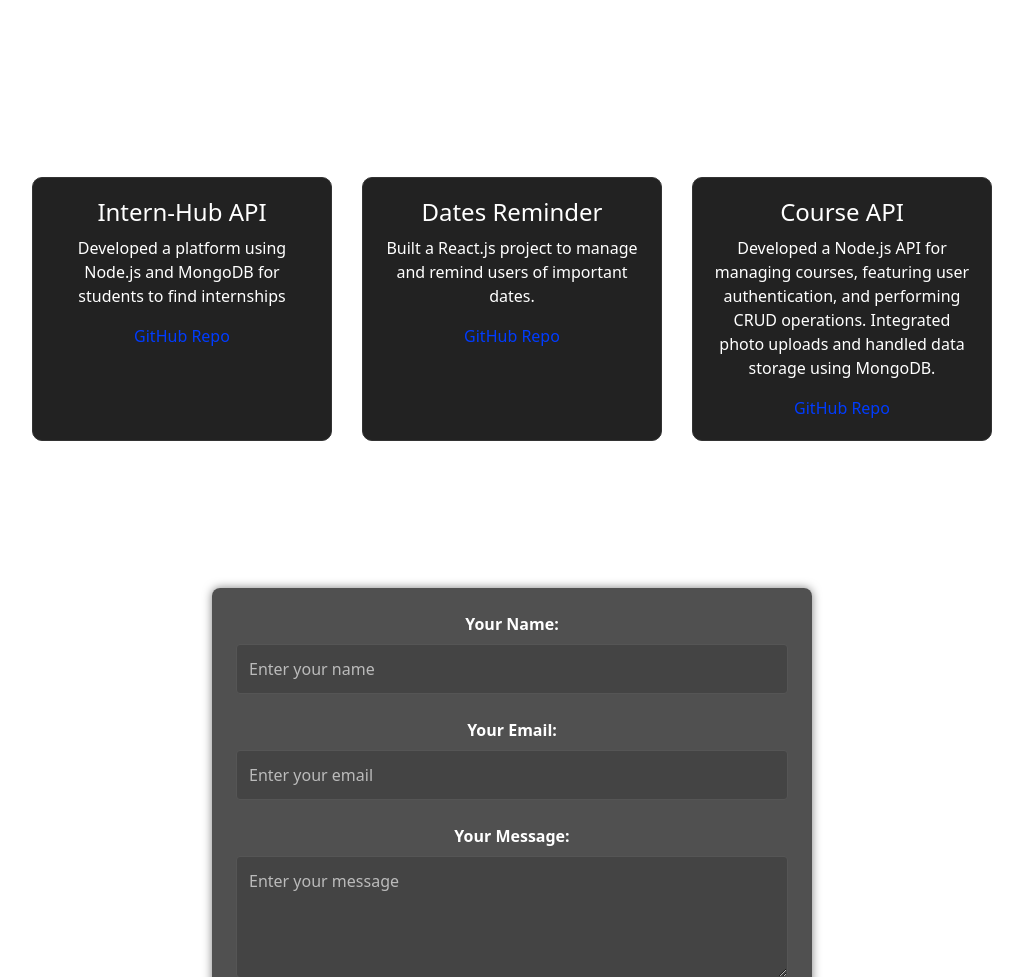
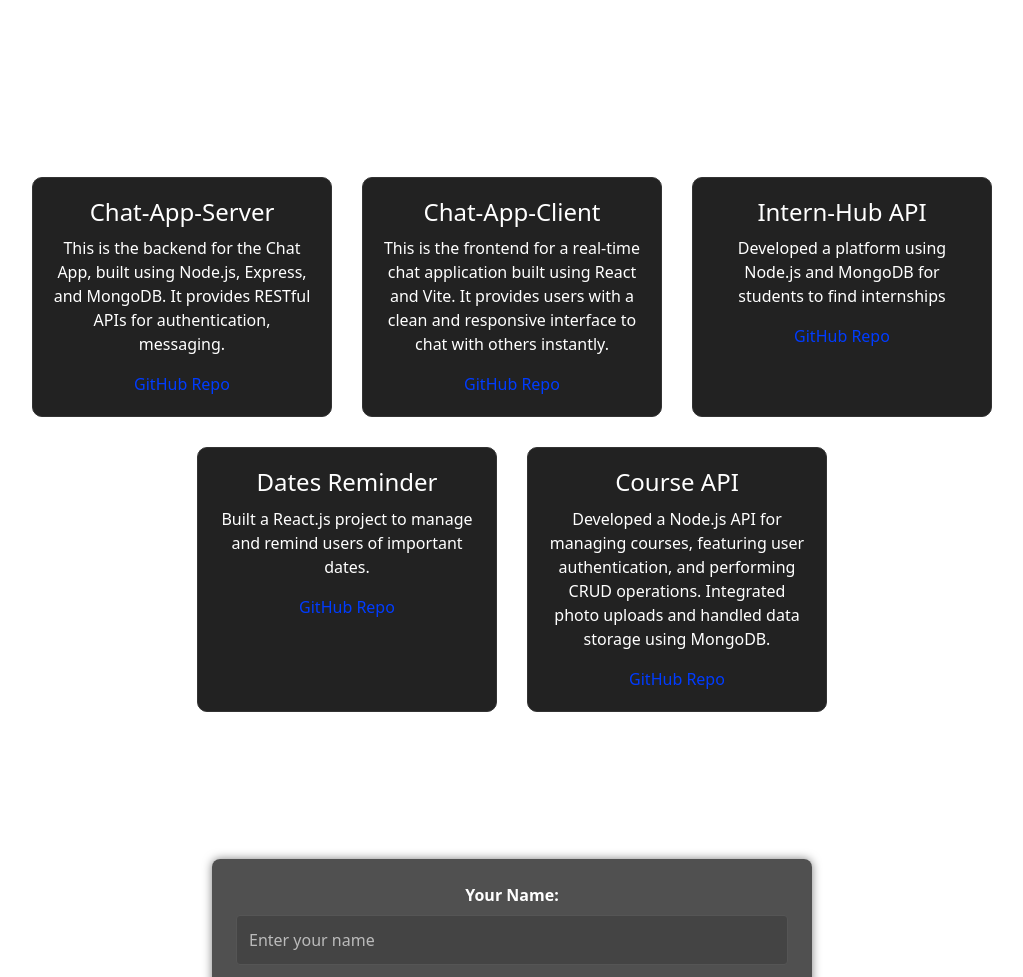
Before and after one commit to Omarsa2002/portfolio, a plain HTML site: page index.html in a window 1280 px wide. Shown: the part 3129-4106 px from the top of the page, without its empty margins (128-1151 px from the left). Drawn offline with nearby package versions, Linux system fonts and the light colour scheme; animation ran at ten frames a second.

Commit message:
Update index.html

```diff
--- a/index.html
+++ b/index.html
@@ -42,7 +42,7 @@
                 </div>
             </div>
             <i class="fa-solid icon-menu fa-bars "></i>
-            <a href="https://drive.google.com/file/d/153R92HLfTjo6beSuSW9_u2sT7pj47wq3/view?usp=sharing" target="_blank"  class=" btn-header">
+            <a href="https://drive.google.com/file/d/1Fs9DQs1TZ619qmxHaM3FK-daNNQFm3J9/view?usp=sharing" target="_blank"  class=" btn-header">
                 My Resume
             </a>
         </div>
@@ -86,7 +86,7 @@
                         </a>
                     </div>
                     <div class="d-flex gap-4">
-                        <a href="https://drive.google.com/file/d/153R92HLfTjo6beSuSW9_u2sT7pj47wq3/view?usp=sharing" target="_blank" class="btn-project ">
+                        <a href="https://drive.google.com/file/d/1Fs9DQs1TZ619qmxHaM3FK-daNNQFm3J9/view?usp=sharing" target="_blank" class="btn-project ">
                             My Resume
                         </a>
                         <a href="#about" class="btn-hire ">
@@ -215,6 +215,24 @@
             <h2>Projects</h2>
             <div class="project-list">
                 <div class="project">
+                    <h3>Chat-App-Server</h3>
+                    <p>
+                        This is the backend for the Chat App, built using Node.js, Express, and MongoDB. It provides
+                        RESTful APIs for authentication, messaging.
+                    </p>
+                    <a href="https://github.com/Omarsa2002/Chat-App-Server" target="_blank">GitHub Repo</a>
+                    <!-- <a href="https://yourprojectdemo.com" target="_blank">Live Demo</a> -->
+                </div>
+                <div class="project">
+                    <h3>Chat-App-Client</h3>
+                    <p>
+                        This is the frontend for a real-time chat application built using React and Vite. It provides users
+                        with a clean and responsive interface to chat with others instantly.
+                    </p>
+                    <a href="https://github.com/InternHub-Project/Intern-Hub-Api" target="_blank">GitHub Repo</a>
+                    <!-- <a href="https://yourprojectdemo.com" target="_blank">Live Demo</a> -->
+                </div>
+                <div class="project">
                     <h3>Intern-Hub API</h3>
                     <p>Developed a platform using Node.js and MongoDB for students to find internships</p>
                     <a href="https://github.com/InternHub-Project/Intern-Hub-Api" target="_blank">GitHub Repo</a>
```
